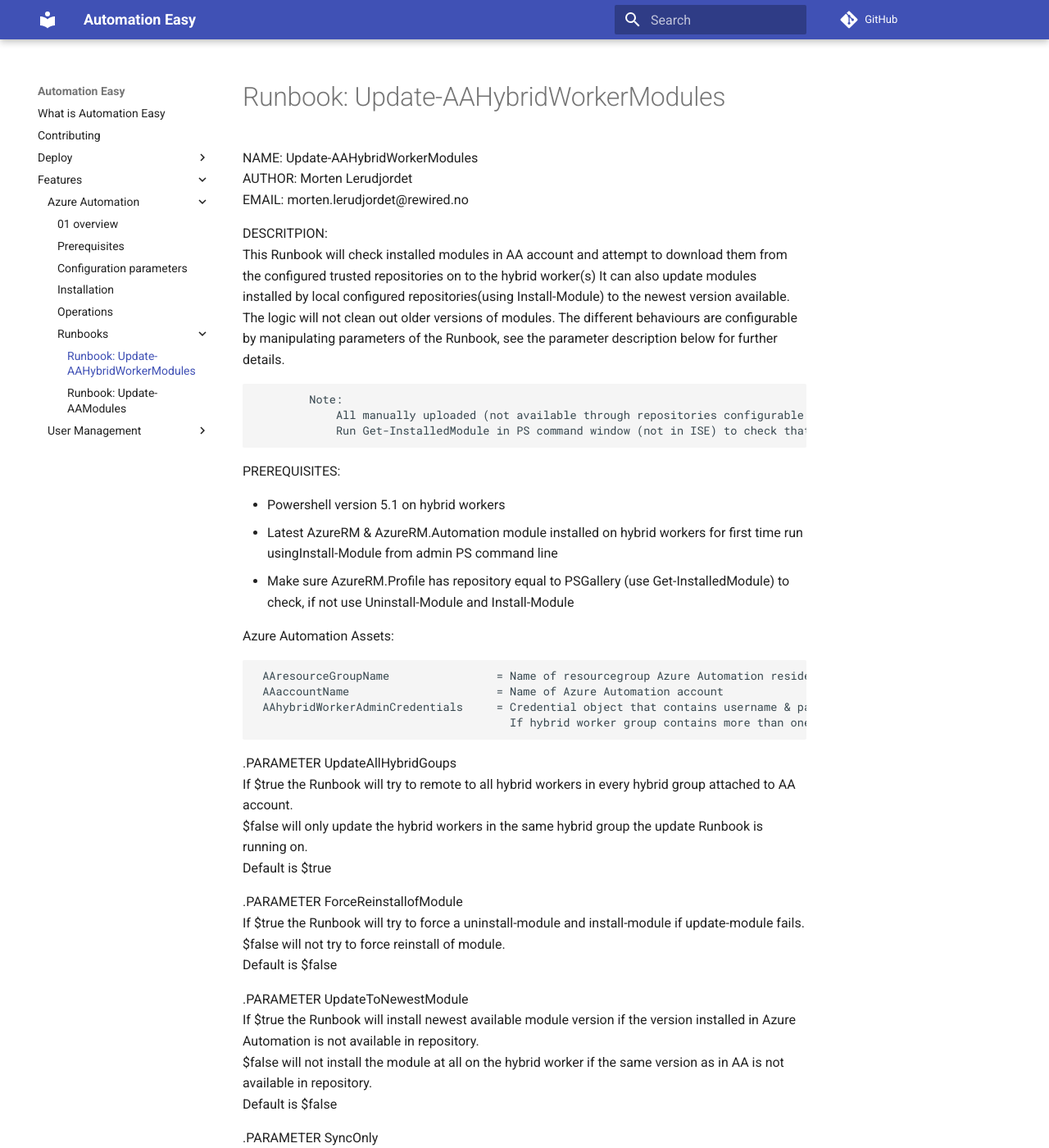
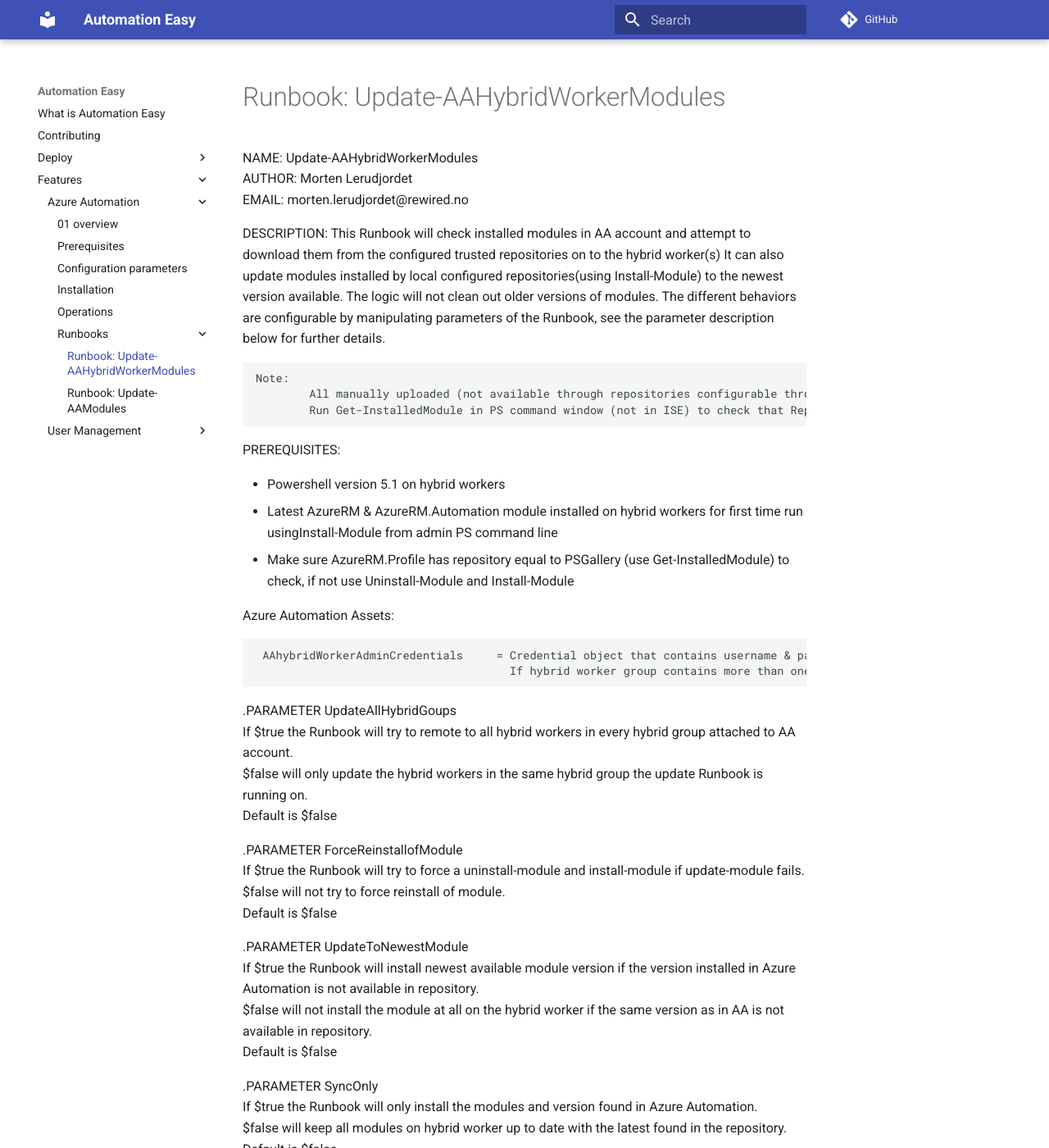
Before and after one commit to janegilring/AutomationEasy, an MkDocs documentation site: the page built from docs/Features/Azure-Automation/Runbooks/Update-AAHybridWorkerModules.md, in a window 1280 px wide and 1400 px high. Shown: the whole window at 82% size. Built offline with MkDocs 1.6.1 and Material for MkDocs 9.7.7, drawn with Linux system fonts in a browser that asks for light colours; comment, search, counter and statistics services are not loaded.

Commit message:
Updated doc

```diff
--- a/docs/Features/Azure-Automation/Runbooks/Update-AAHybridWorkerModules.md
+++ b/docs/Features/Azure-Automation/Runbooks/Update-AAHybridWorkerModules.md
@@ -4,15 +4,16 @@ NAME:       Update-AAHybridWorkerModules
 AUTHOR:     Morten Lerudjordet
 EMAIL:      morten.lerudjordet@rewired.no
 
-DESCRITPION:
-This Runbook will check installed modules in AA account and attempt to download them from the configured trusted repositories on to the hybrid worker(s)
+DESCRIPTION:
+            This Runbook will check installed modules in AA account and attempt to download them from the configured trusted repositories on to the hybrid worker(s)
             It can also update modules installed by local configured repositories(using Install-Module) to the newest version available.
             The logic will not clean out older versions of modules.
-            The different behaviours are configurable by manipulating parameters of the Runbook, see the parameter description below for further details.
+            The different behaviors are configurable by manipulating parameters of the Runbook, see the parameter description below for further details.
 
-            Note:
-                All manually uploaded (not available through repositories configurable through Register-PSRepository) modules to AA will not be handled by this Runbooks, and should be handled by other means
-                Run Get-InstalledModule in PS command window (not in ISE) to check that Repository variable is set to a configured and trusted repository
+
+    Note:
+            All manually uploaded (not available through repositories configurable through Register-PSRepository) modules to AA will not be handled by this Runbooks, and should be handled by other means
+            Run Get-InstalledModule in PS command window (not in ISE) to check that Repository variable is set to a configured and trusted repository
 
 PREREQUISITES:
 
@@ -22,15 +23,13 @@ PREREQUISITES:
 
 Azure Automation Assets:
 
-     AAresourceGroupName                = Name of resourcegroup Azure Automation resides in
-     AAaccountName                      = Name of Azure Automation account
      AAhybridWorkerAdminCredentials     = Credential object that contains username & password for an account that is local admin on the hybrid worker(s).
                                           If hybrid worker group contains more than one worker, the account must be allowed to do remoting to all workers.
 
 .PARAMETER UpdateAllHybridGoups
             If $true the Runbook will try to remote to all hybrid workers in every hybrid group attached to AA account.
             $false will only update the hybrid workers in the same hybrid group the update Runbook is running on.
-            Default is $true
+            Default is $false
 
 .PARAMETER ForceReinstallofModule
             If $true the Runbook will try to force a uninstall-module and install-module if update-module fails.
```
